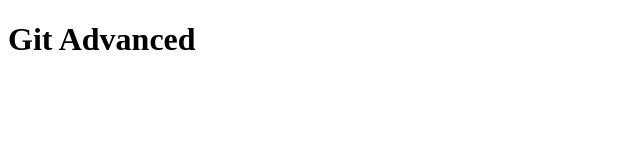
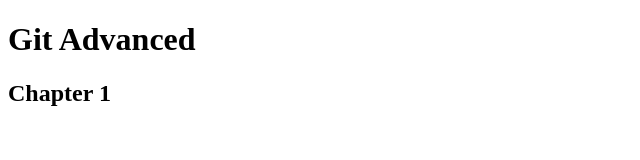
Before and after one commit to Svenson74/git-advanced, a plain HTML site: page index.html in a window 1280 px wide. Shown: the whole page, without its empty margins (0-640 px from the left). Drawn offline with Linux system fonts and the light colour scheme.

Commit message:
Add chapter 1 headline@

```diff
--- a/index.html
+++ b/index.html
@@ -7,5 +7,7 @@
 </head>
 <body>
     <h1>Git Advanced</h1>
+
+    <h2>Chapter 1</h2>
 </body>
 </html>
```
